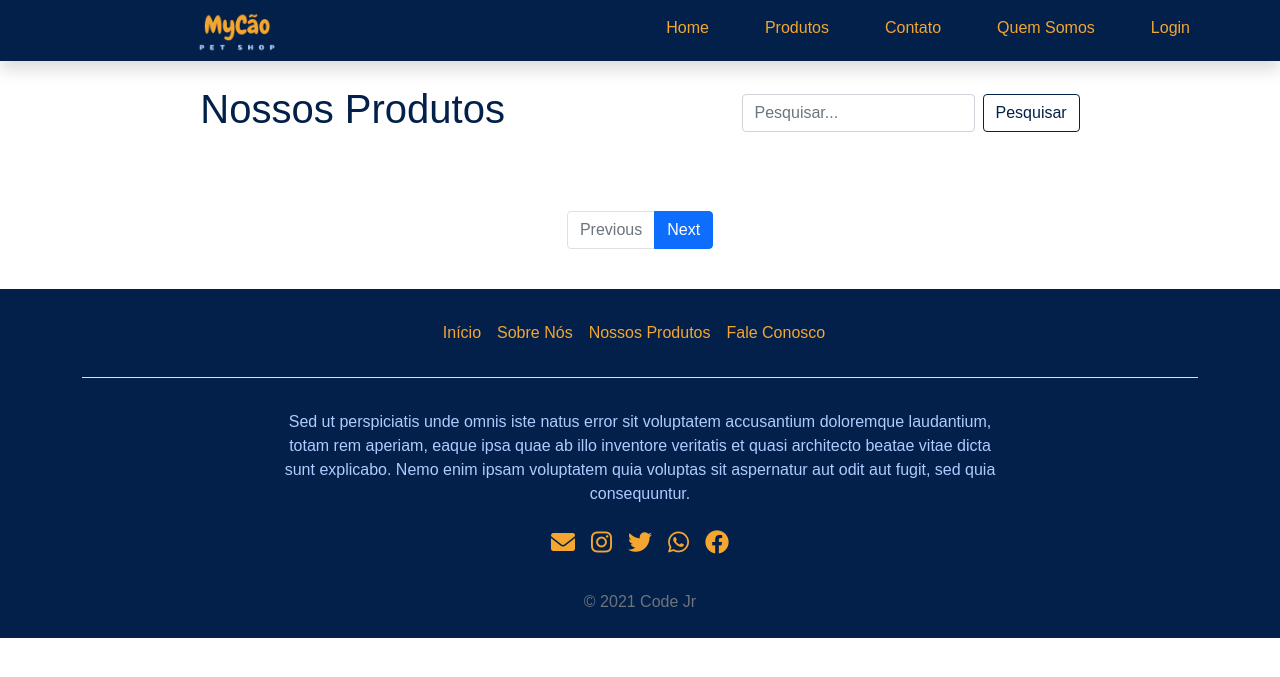
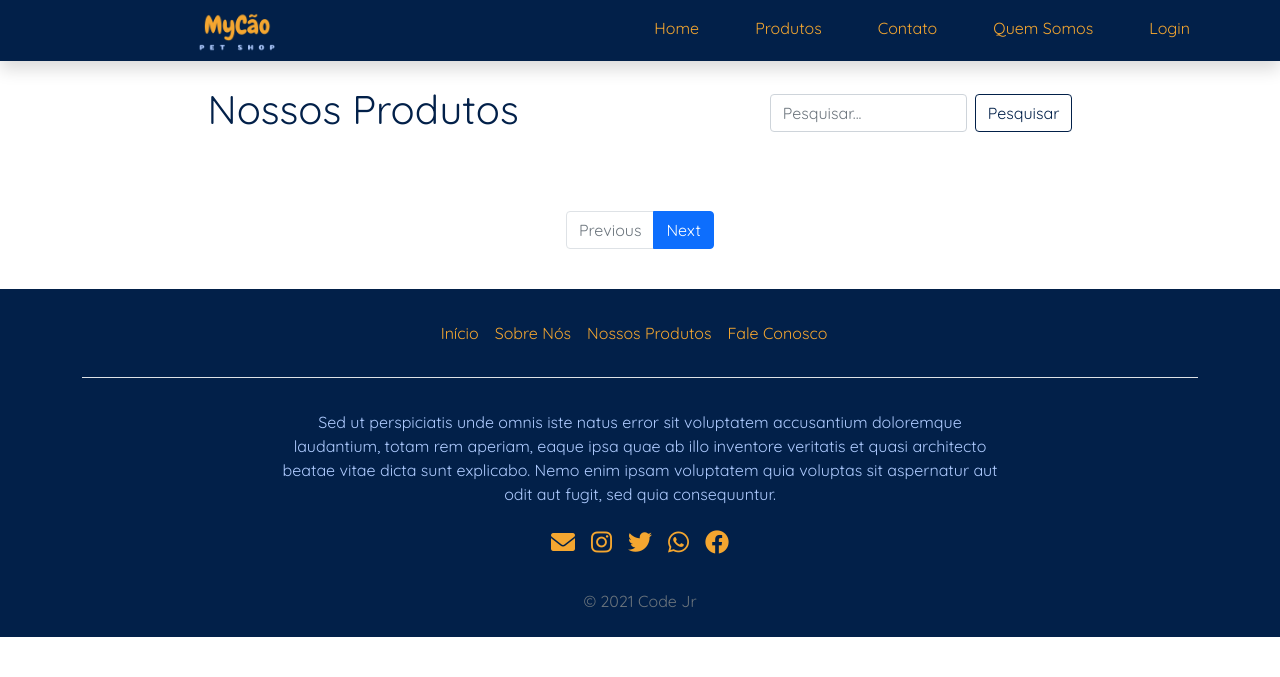
Before and after one commit to Maycdouglas/Trainee2021.2, a PHP site: page /produtos in a window 1280 px wide. Shown: the top 677 px of the page. Run offline with PHP 8.4, Linux system fonts and the light colour scheme; data that the repository does not hold is empty; some libraries are stand-ins or nearby versions.

Commit message:
Corrige a fonte

```diff
--- a/mycaopetshop/app/views/site/produtos.view.php
+++ b/mycaopetshop/app/views/site/produtos.view.php
@@ -9,6 +9,7 @@
     <link rel="stylesheet" href="../../public/css/produtos.css">
     <link rel="stylesheet" href="../../public/css/navbarft.css">
     <link rel="stylesheet" href="https://cdnjs.cloudflare.com/ajax/libs/font-awesome/6.0.0-beta2/css/all.min.css" integrity="sha512-YWzhKL2whUzgiheMoBFwW8CKV4qpHQAEuvilg9FAn5VJUDwKZZxkJNuGM4XkWuk94WCrrwslk8yWNGmY1EduTA==" crossorigin="anonymous" referrerpolicy="no-referrer" />
+    <link href="https://fonts.googleapis.com/css2?family=Quicksand&display=swap" rel="stylesheet">
     <title>MyCão Pet Shop - Produtos</title>
 </head>
 
```
